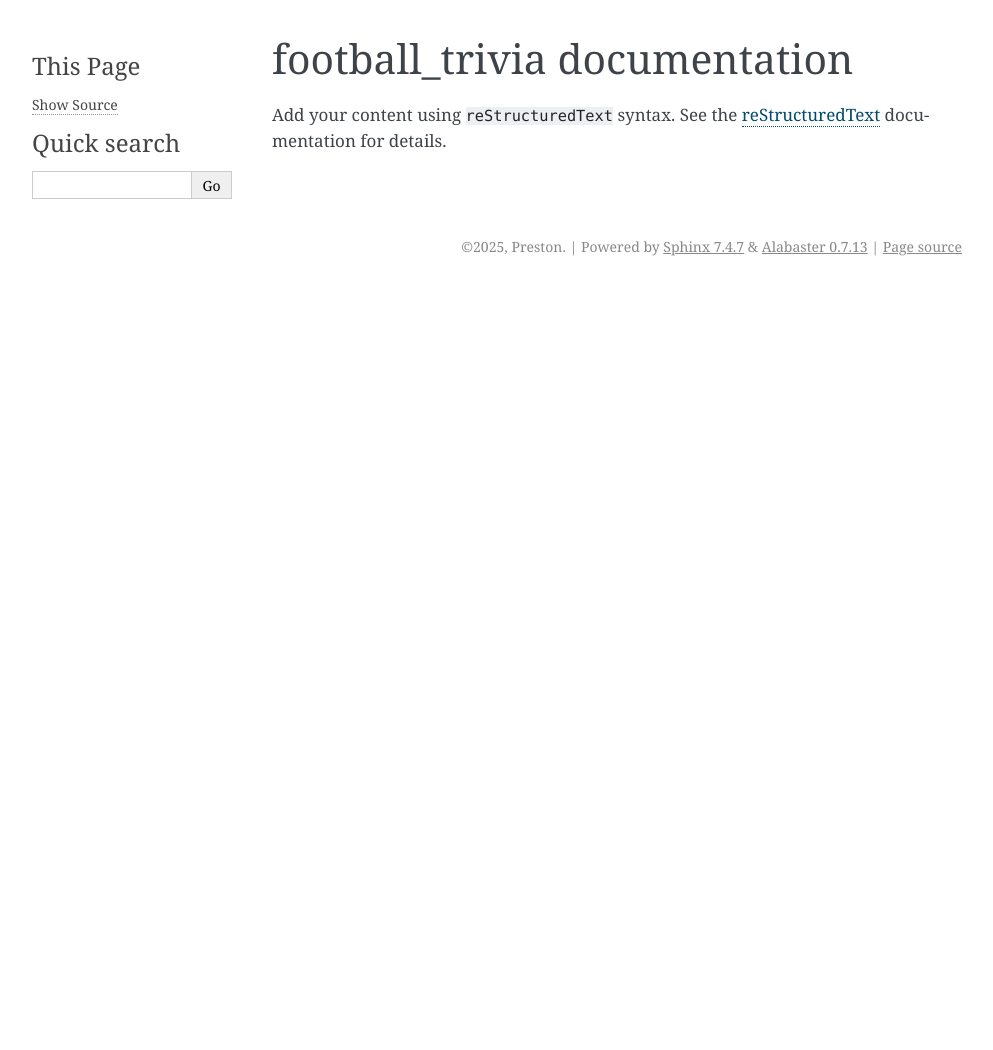
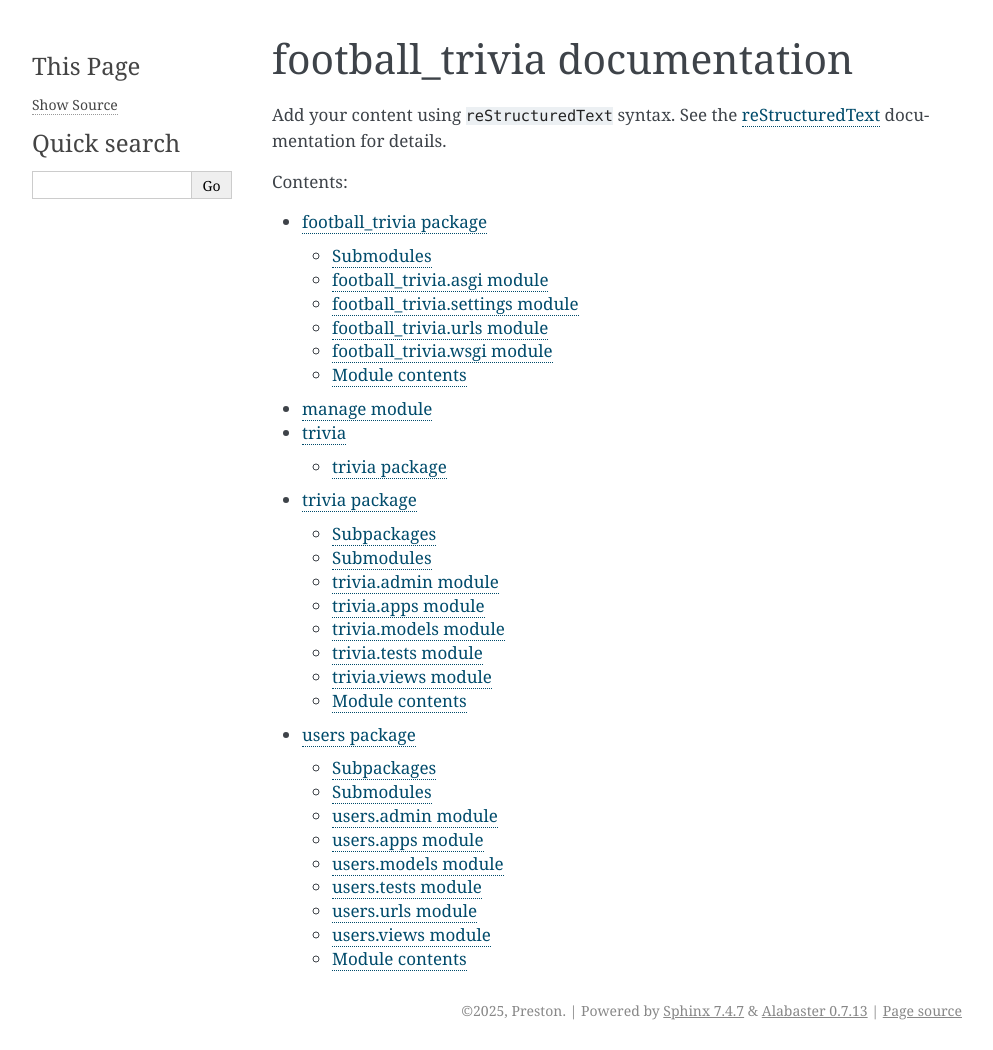
Before and after one commit to prestonreddi/football_trivia, a Sphinx documentation site: the page built from docs/source/index.rst, in a window 1280 px wide. Shown: the whole page, without its empty margins (148-1141 px from the left). Built offline with Sphinx 7.4.7, drawn with Linux system fonts in a browser that asks for light colours; pages that are not in the unit, such as notebooks, are missing from menus; before the commit the page ends 900 px from its top, so only the background shows below that.

Commit message:
Update docs index, build files, and settings

```diff
--- a/docs/source/index.rst
+++ b/docs/source/index.rst
@@ -14,3 +14,9 @@ documentation for details.
 .. toctree::
    :maxdepth: 2
    :caption: Contents:
+
+   football_trivia
+   manage
+   modules
+   trivia
+   users
```
Also changed, not shown: 8 other files.
